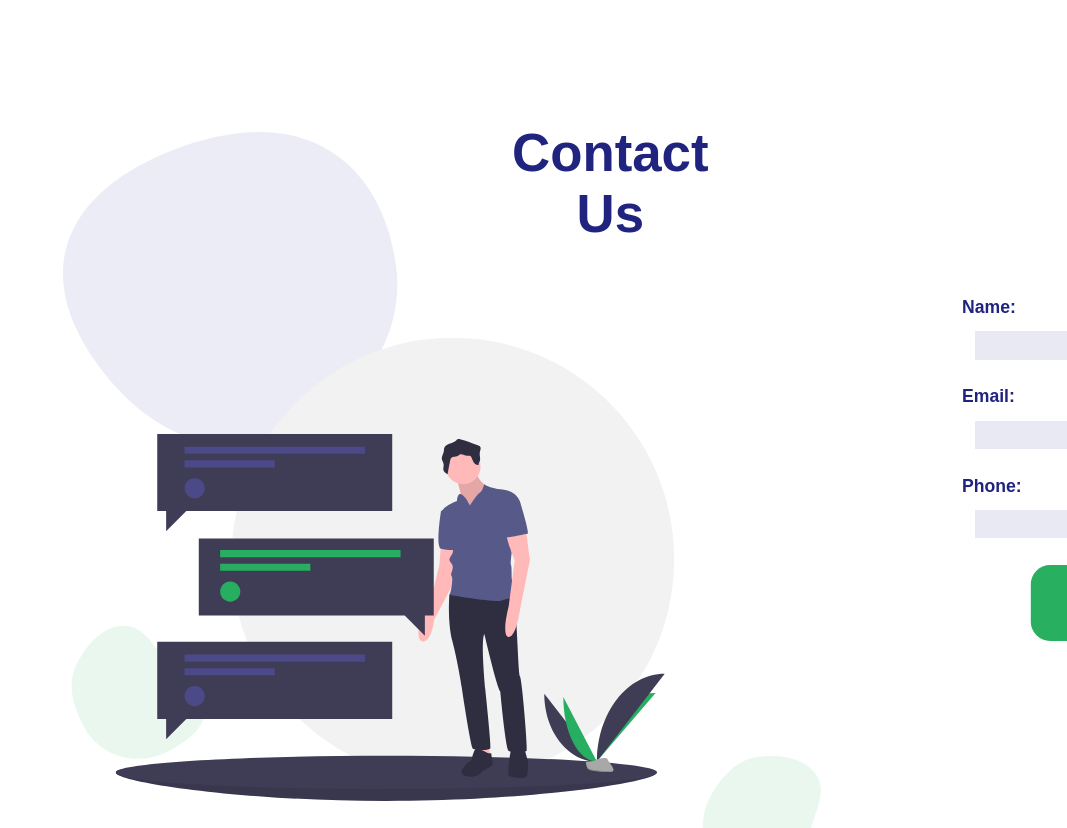
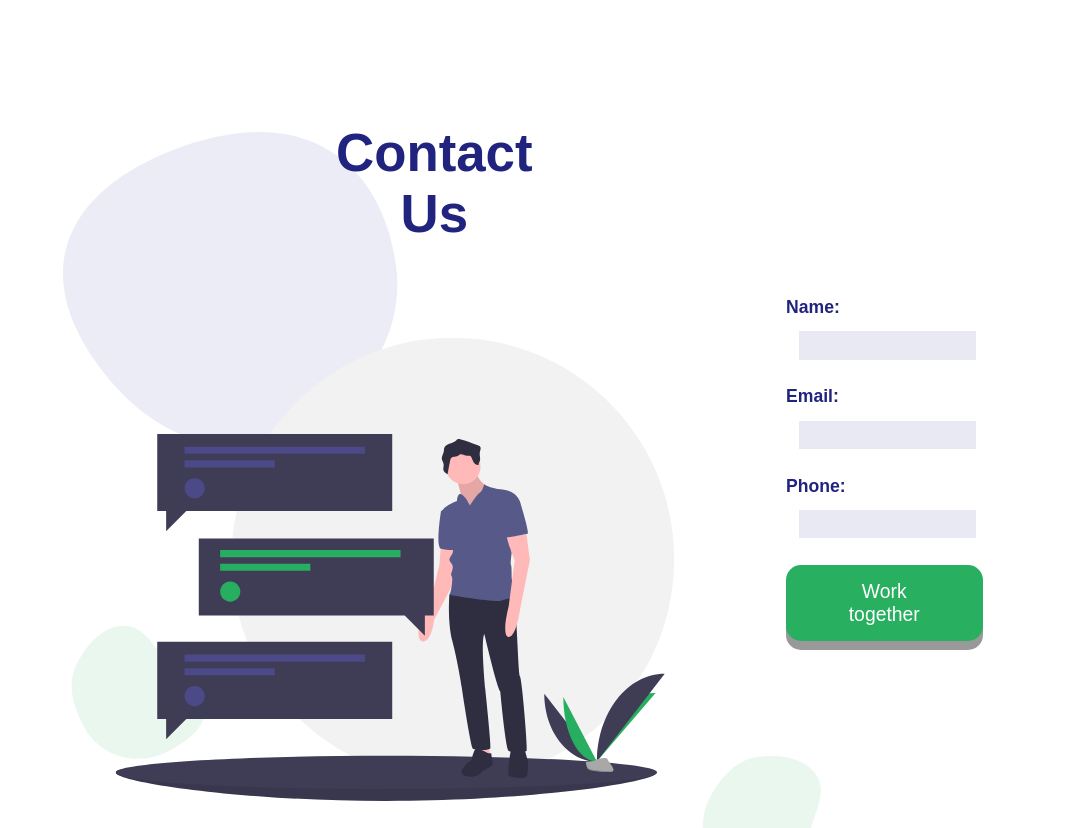
Before and after one commit to AwakenedMind/CrownStudio, a React (Create React App) app: page / in a window 1280 px wide. Shown: the part 1740-2568 px from the top of the page, without its empty margins (213-1280 px from the left). Built offline with nearby package versions, Linux system fonts and the light colour scheme.

Commit message:
form fix

```diff
--- a/src/sass/abstract.scss
+++ b/src/sass/abstract.scss
@@ -1,4 +1,3 @@
-
 @mixin flexbox($justify-content: center, $align-items: center, $flex-direction: row, $flex-wrap: nowrap) {
   display: flex;
   justify-content: $justify-content;
@@ -12,3 +11,13 @@
     display: flex;
     list-style: none;
 }
+
+@mixin btn-hover {
+  background-color: #3e8e41;
+}
+
+@mixin btn-active {
+  background-color: #3e8e41;
+  box-shadow: 0 5px #666;
+  transform: translateY(4px);
+}
--- a/src/sass/base.scss
+++ b/src/sass/base.scss
@@ -49,7 +49,7 @@
 }
 
 .button {
-  background-color: $green;
+  background-color:$green;
   border: none;
   color: white;
   padding: 15px 50px;
@@ -57,6 +57,7 @@
   text-decoration: none;
   display: inline-block;
   font-size: $fontsize;
-  border-radius: 1em;
+  border-radius: 15px;
+  box-shadow: 0 9px #999;
   cursor: pointer;
 }
--- a/src/sass/layout-bot.scss
+++ b/src/sass/layout-bot.scss
@@ -83,6 +83,7 @@
     margin-top: 5em;
     display: flex;
     flex-direction: column;
+    margin-left: -10em;
 
     h1 {
         text-align: center;
@@ -92,8 +93,12 @@
         margin-bottom: 1em;
     }
 
-    .button {
-        transform: translateX(35%);
+    .button:hover{
+        @include btn-hover;
+    }
+
+    .button:active {
+        @include btn-active;
     }
 }
 
```
